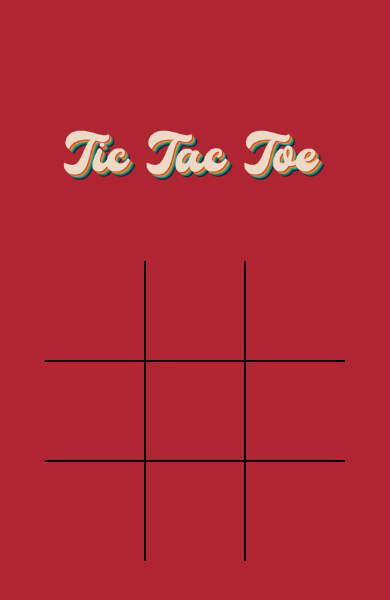
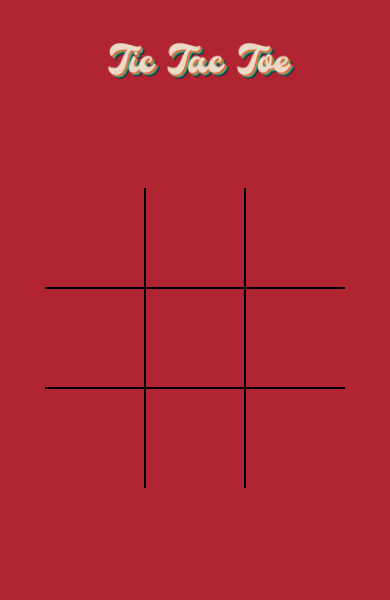
Before and after one commit to Anne-Son/TitcTacToe, a plain HTML site: page index.html in a window 390 px wide. Drawn offline with Linux system fonts and the light colour scheme.

Commit message:
css changes

```diff
--- a/index.html
+++ b/index.html
@@ -9,7 +9,7 @@
     <title>TicTacToeGame</title>
   </head>
   <body>
-    <div class="logo"><img src="/Tictactoe.png" alt=""></div>
+    <div ><img  class="logo"src="/Tictactoe.png" alt="">
     <div class="board" id="board">
       <div class="cell" data-cell></div>
       <div class="cell" data-cell></div>
@@ -25,5 +25,6 @@
       <div data-winning-message-text></div>
       <button id="restartButton">Restart</button>
     </div>
+    </div>
   </body>
 </html>
--- a/style.css
+++ b/style.css
@@ -13,18 +13,11 @@ body {
   margin: 0;
   background-color: #b12431;
   background-repeat: no-repeat;
-  height: 100%;
 }
 .logo {
-  height: 200px;
-  display: flex;
-  align-items: center;
-  justify-content: center;
-}
-.logo img {
-  padding-top: 7rem;
   width: 30%;
   height: auto;
+  margin: 2% 35%;
 }
 
 .board {
@@ -164,9 +157,9 @@ body {
 }
 
 @media only screen and (max-width: 600px) {
-  .logo img {
-    margin: 2px;
-    width: 70%;
+  .logo {
+    width: 50%;
     height: auto;
+    margin: 10% 27%;
   }
 }
```
